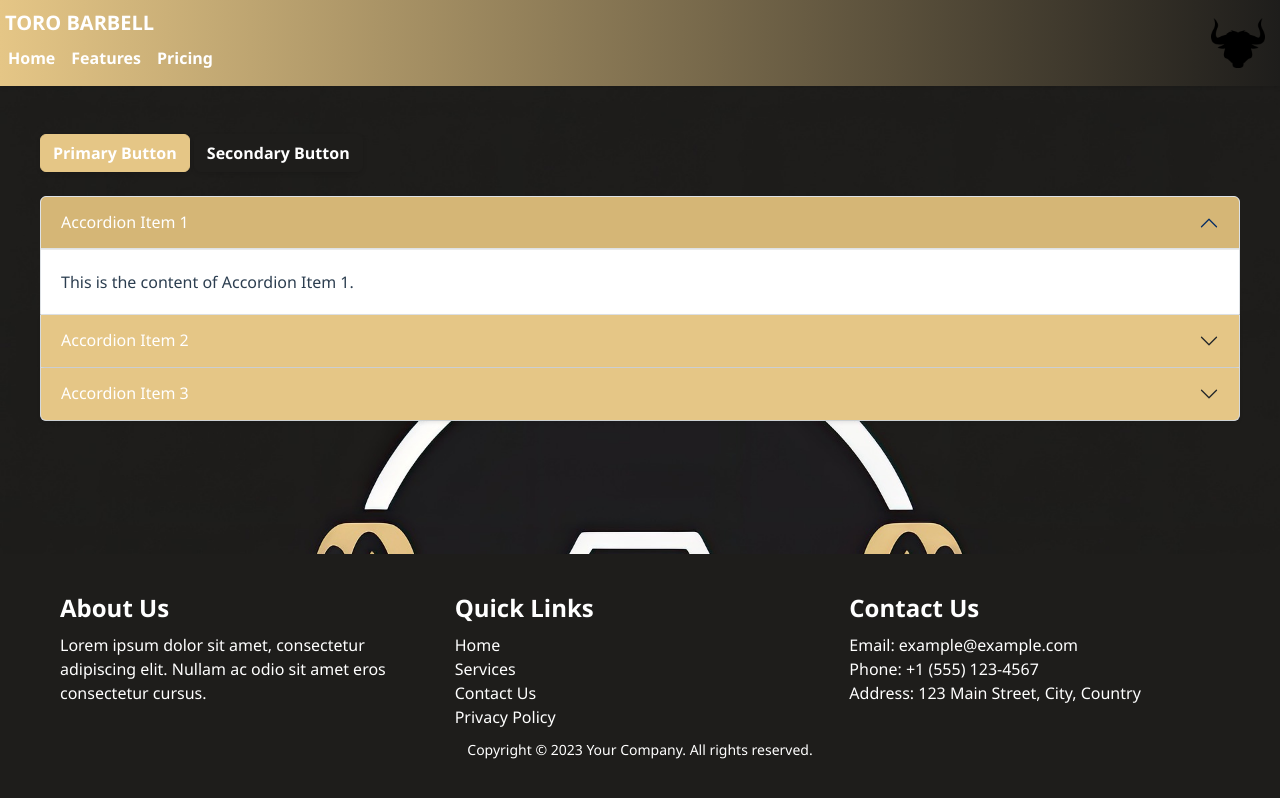
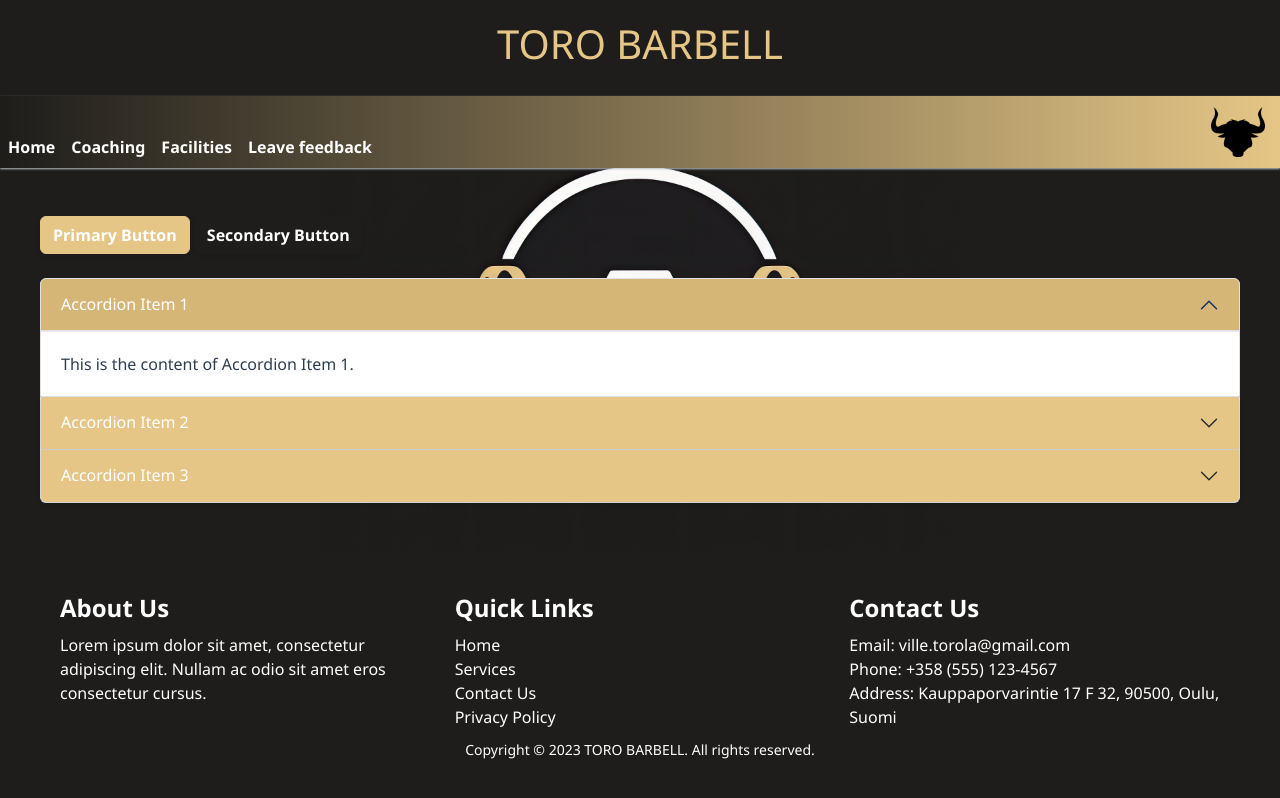
Before and after one commit to kosap89/web-tek-harjtyo, a plain HTML site: page index.html in a window 1280 px wide. Drawn offline with nearby package versions, Linux system fonts and the light colour scheme.

Commit message:
Index and styles editing

```diff
--- a/css/styles.css
+++ b/css/styles.css
@@ -4,7 +4,8 @@ body {
     background-image: url(../pictures/heart-g1ae8c1a5a_1920.jpg);
     background-repeat: no-repeat;
     background-position: center 1%;
-    background-size: cover;
+    background-size: 50%;
+    background-color: #1E1D1B;
     display: flex;
     flex-direction: column;
 }
@@ -31,18 +32,31 @@ html, body {
     flex-grow: 1;
 }
 
+/* Header */
+.custom-header {
+    background-color: #1E1D1B;
+    color: #E5C686;
+    padding: 20px;
+    text-align: center;
+    font-family: 'Segoe UI', Tahoma, Geneva, Verdana, sans-serif;
+    font-size: px;
+    font-weight: bold;
+}
 
 
 /* Navbar */
 .navbar {
-    background-image: linear-gradient(90deg, #E5C686, #1E1D1B);
-    box-shadow: 0 2px 4px rgba(0, 0, 0, 0.1);
+    background-image: linear-gradient(90deg, #1E1D1B, #E5C686);
+    box-shadow: 0 1px 2px #bdc3c7;
+    padding-top: 1px;
+    padding-bottom: 1px;
 }
 
 .navbar .nav-link {
     color: white;
     font-weight: 600;
     transition: color 0.3s;
+
 }
 
 .navbar .nav-link:hover {
@@ -57,7 +71,7 @@ html, body {
 }
 
 .navbar .navbar-brand:hover {
-    color: #bdc3c7;
+    color: #1E1D1B;
 }
 
 .navbar-image {
--- a/index.html
+++ b/index.html
@@ -9,9 +9,12 @@
     <link rel="stylesheet" href="../web-tek-harjtyo/css/styles.css">
 </head>
 <body>
+    <header class="custom-header">
+        <h1>TORO BARBELL</h1>
+    </header>
     <nav class="navbar navbar-expand-lg navbar-light bg-light">
         <div class="Scontainer-fluid">
-            <a class="navbar-brand" href="#">TORO BARBELL</a>
+            <a class="navbar-brand"></a>
             <button class="navbar-toggler" type="button" data-bs-toggle="collapse" data-bs-target="#navbarNav" aria-controls="navbarNav" aria-expanded="false" aria-label="Toggle navigation">
                 <span class="navbar-toggler-icon"></span>
             </button>
@@ -21,10 +24,13 @@
                         <a class="nav-link" href="#">Home</a>
                     </li>
                     <li class="nav-item">
-                        <a class="nav-link" href="#">Features</a>
+                        <a class="nav-link" href="#">Coaching</a>
                     </li>
                     <li class="nav-item">
-                        <a class="nav-link" href="#">Pricing</a>
+                        <a class="nav-link" href="#">Facilities</a>
+                    </li>
+                    <li class="nav-item">
+                        <a class="nav-link" href="#">Leave feedback</a>
                     </li>
                 </ul>
             </div>
@@ -93,14 +99,14 @@
             </div>
             <div class="col-md-4">
               <h4>Contact Us</h4>
-              <p>Email: example@example.com</p>
-              <p>Phone: +1 (555) 123-4567</p>
-              <p>Address: 123 Main Street, City, Country</p>
+              <p>Email: ville.torola@gmail.com</p>
+              <p>Phone: +358 (555) 123-4567</p>
+              <p>Address: Kauppaporvarintie 17 F 32, 90500, Oulu, Suomi</p>
             </div>
           </div>
           <div class="row">
             <div class="col-md-12 text-center">
-              <p class="copyright">Copyright &copy; 2023 Your Company. All rights reserved.</p>
+              <p class="copyright">Copyright &copy; 2023 TORO BARBELL. All rights reserved.</p>
             </div>
           </div>
         </div>
```
